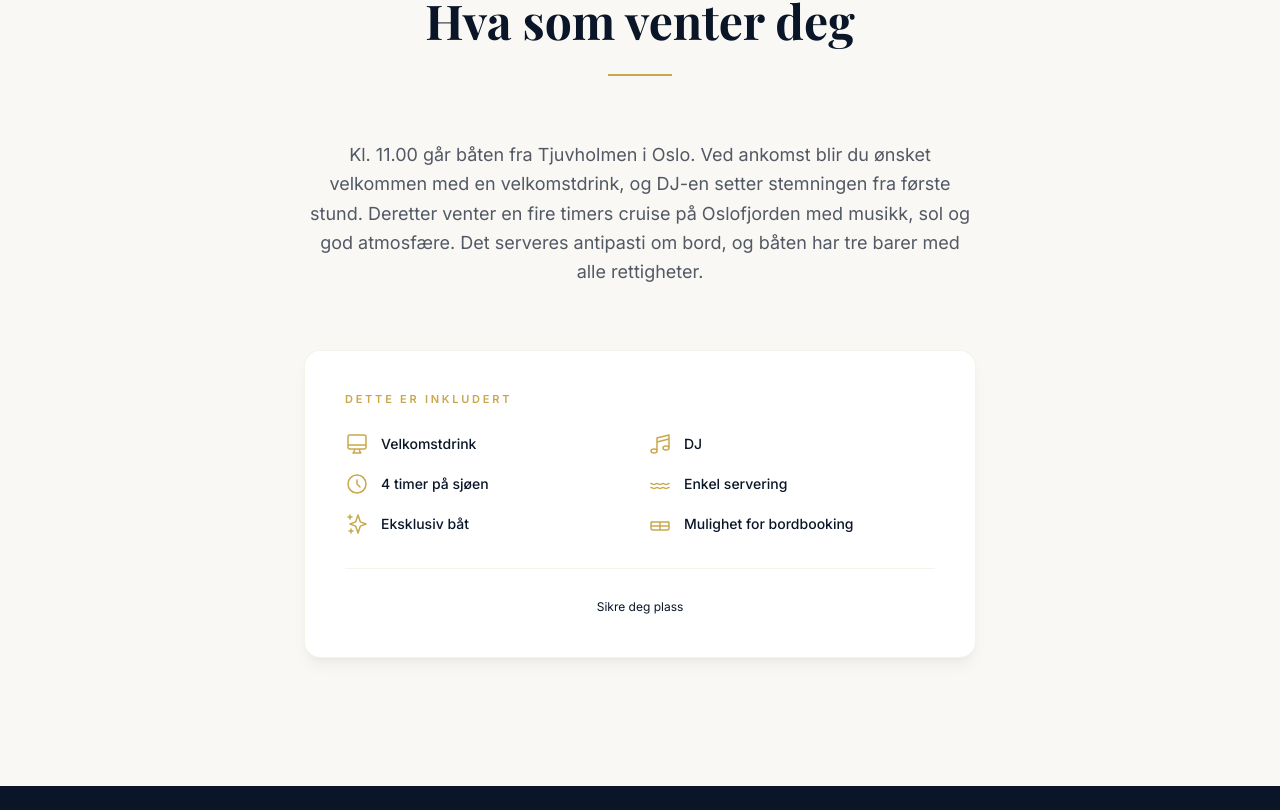
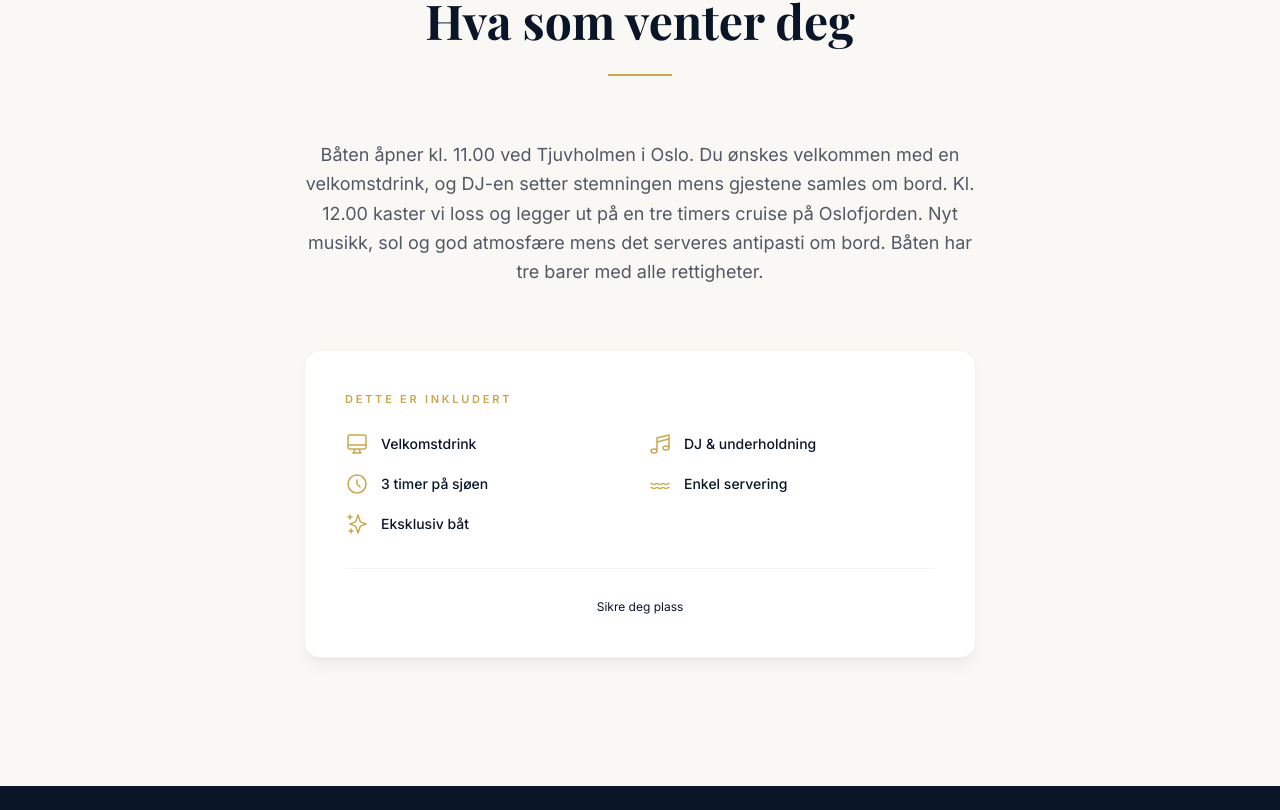
Before and after one commit to krikva33/RivaItalia, a React (Vite) app: page / in a window 1280 px wide. Shown: the part 970-1780 px from the top of the page. Built offline with nearby package versions, Linux system fonts and the light colour scheme; a web font is replaced by a local one.

Commit message:
Update schedule, duration, descriptions and DJ label

```diff
--- a/src/components/Boat.jsx
+++ b/src/components/Boat.jsx
@@ -16,7 +16,7 @@ const items = [
         <path strokeLinecap="round" strokeLinejoin="round" strokeWidth={1.5} d="M9 19V6l12-3v13M9 19c0 1.105-1.343 2-3 2s-3-.895-3-2 1.343-2 3-2 3 .895 3 2zm12-3c0 1.105-1.343 2-3 2s-3-.895-3-2 1.343-2 3-2 3 .895 3 2zM9 10l12-3" />
       </svg>
     ),
-    title: 'DJ',
+    title: 'DJ & underholdning',
   },
   {
     icon: (
@@ -24,7 +24,7 @@ const items = [
         <path strokeLinecap="round" strokeLinejoin="round" strokeWidth={1.5} d="M12 8v4l3 3m6-3a9 9 0 11-18 0 9 9 0 0118 0z" />
       </svg>
     ),
-    title: '4 timer på sjøen',
+    title: '3 timer på sjøen',
   },
   {
     icon: (
@@ -41,14 +41,6 @@ const items = [
       </svg>
     ),
     title: 'Eksklusiv båt',
-  },
-  {
-    icon: (
-      <svg className="w-6 h-6" fill="none" viewBox="0 0 24 24" stroke="currentColor">
-        <path strokeLinecap="round" strokeLinejoin="round" strokeWidth={1.5} d="M3 10h18M3 14h18m-9-4v8m-7 0h14a2 2 0 002-2v-4a2 2 0 00-2-2H5a2 2 0 00-2 2v4a2 2 0 002 2z" />
-      </svg>
-    ),
-    title: 'Mulighet for bordbooking',
   },
 ];
 
@@ -82,7 +74,7 @@ export default function Boat() {
             className="mb-12 md:mb-16 max-w-2xl mx-auto text-center"
           >
             <p className="text-navy/70 text-base md:text-lg leading-relaxed">
-              Kl. 11.00 går båten fra Tjuvholmen i Oslo. Ved ankomst blir du ønsket velkommen med en velkomstdrink, og DJ-en setter stemningen fra første stund. Deretter venter en fire timers cruise på Oslofjorden med musikk, sol og god atmosfære. Det serveres antipasti om bord, og båten har tre barer med alle rettigheter.
+              Båten åpner kl. 11.00 ved Tjuvholmen i Oslo. Du ønskes velkommen med en velkomstdrink, og DJ-en setter stemningen mens gjestene samles om bord. Kl. 12.00 kaster vi loss og legger ut på en tre timers cruise på Oslofjorden. Nyt musikk, sol og god atmosfære mens det serveres antipasti om bord. Båten har tre barer med alle rettigheter.
             </p>
           </motion.div>
 
--- a/src/components/Included.jsx
+++ b/src/components/Included.jsx
@@ -16,7 +16,7 @@ const items = [
         <path strokeLinecap="round" strokeLinejoin="round" strokeWidth={1.5} d="M9 19V6l12-3v13M9 19c0 1.105-1.343 2-3 2s-3-.895-3-2 1.343-2 3-2 3 .895 3 2zm12-3c0 1.105-1.343 2-3 2s-3-.895-3-2 1.343-2 3-2 3 .895 3 2zM9 10l12-3" />
       </svg>
     ),
-    title: 'DJ',
+    title: 'DJ & underholdning',
   },
   {
     icon: (
--- a/src/components/PracticalInfo.jsx
+++ b/src/components/PracticalInfo.jsx
@@ -19,6 +19,7 @@ const details = [
     ),
     label: 'Tid',
     value: '11:00 - 15:00',
+
   },
   {
     icon: (
@@ -37,7 +38,7 @@ const details = [
       </svg>
     ),
     label: 'Varighet',
-    value: '4 timer',
+    value: '3 timer seiling',
   },
   {
     icon: (
--- a/src/components/Tickets.jsx
+++ b/src/components/Tickets.jsx
@@ -9,8 +9,8 @@ const tickets = [
     price: '1 800,-',
     features: [
       'Velkomstdrink',
-      'DJ',
-      '4 timer på Oslofjorden',
+      'DJ & underholdning',
+      '3 timer seiling på Oslofjorden',
       'Antipasti',
     ],
     cta: 'Kjøp billett',
```
